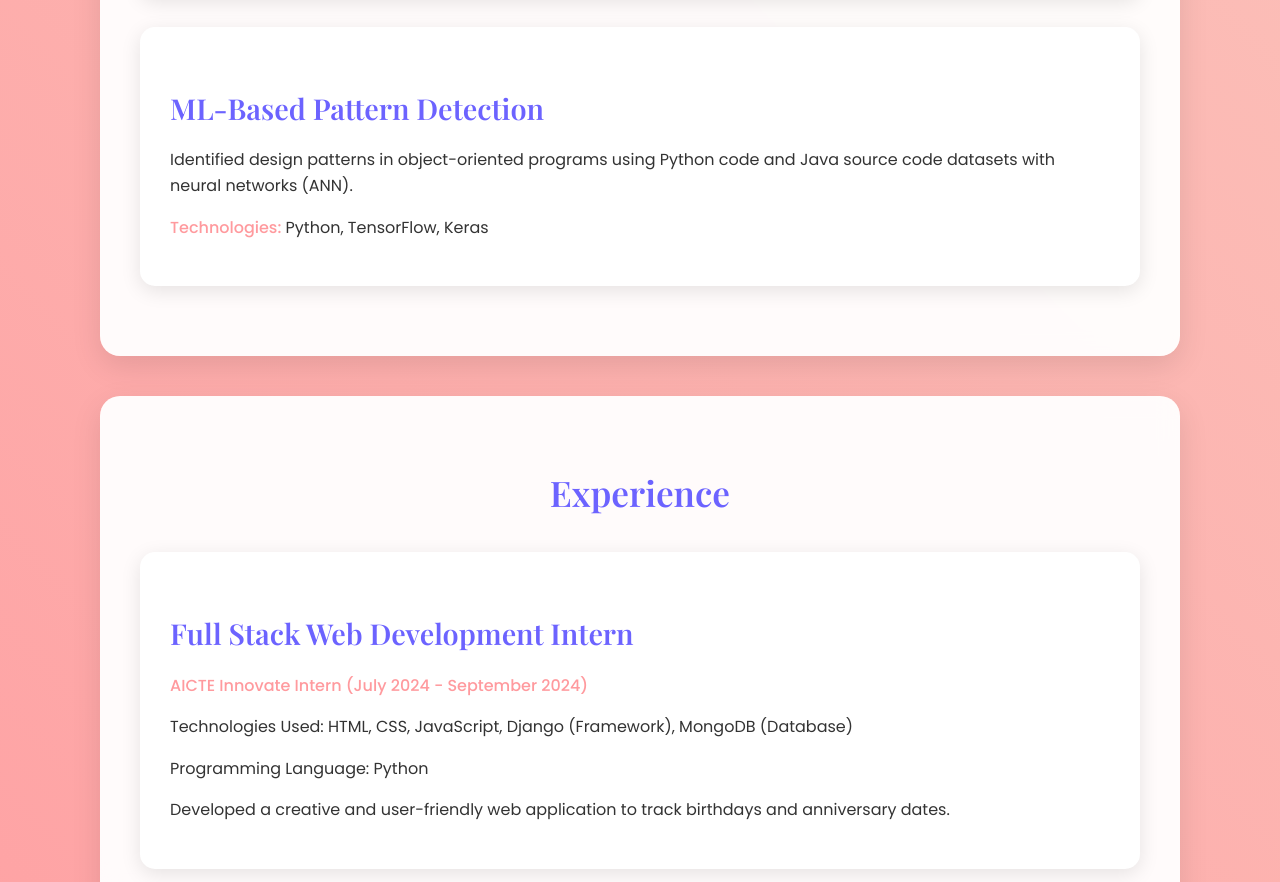
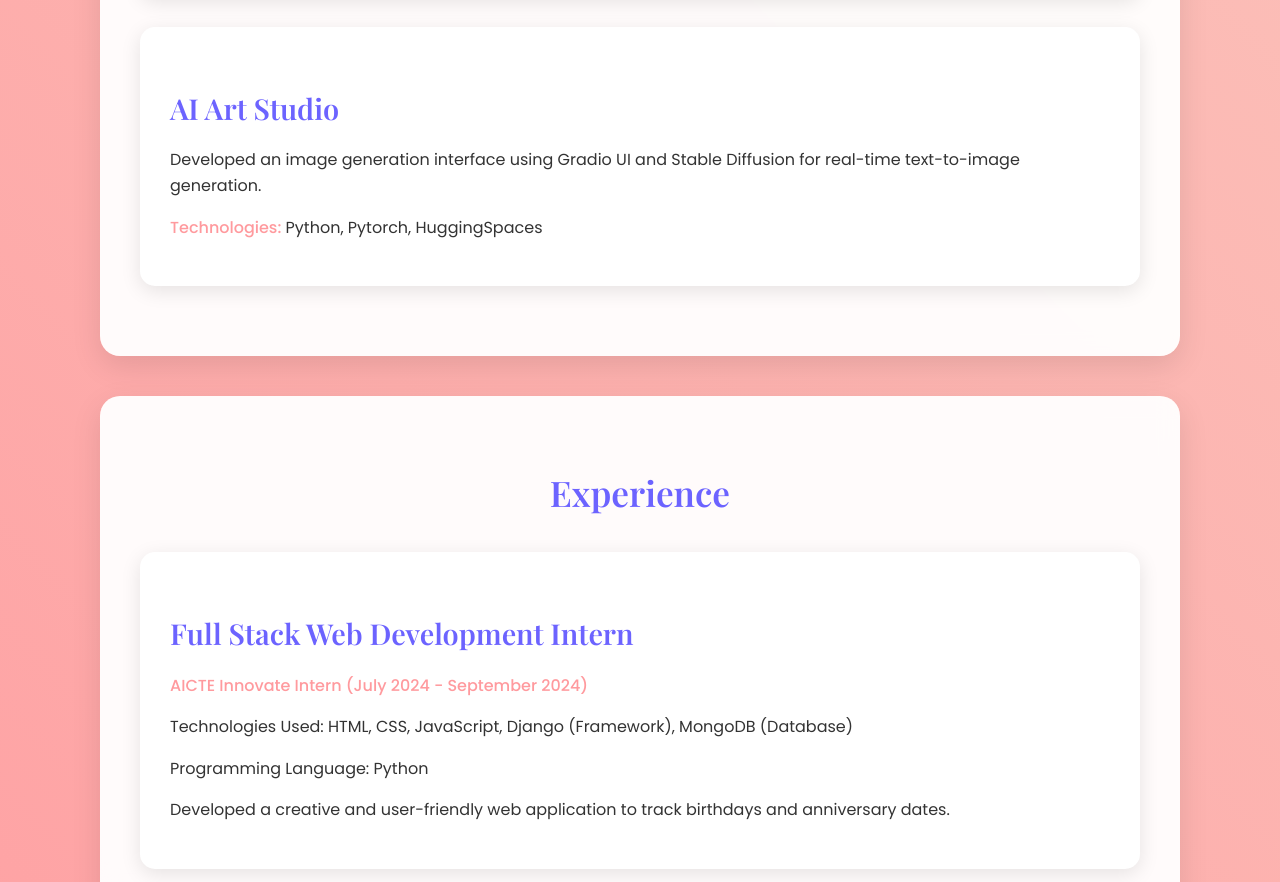
Before and after one commit to Kalavakuri-gopika/Portfolio, a plain HTML site: page index.html in a window 1280 px wide. Shown: the part 1690-2572 px from the top of the page. Drawn offline with nearby package versions, Linux system fonts and the light colour scheme.

Commit message:
Update index.html

```diff
--- a/index.html
+++ b/index.html
@@ -407,9 +407,9 @@
         </div>
 
         <div class="project-card">
-            <h3>ML-Based Pattern Detection</h3>
-            <p>Identified design patterns in object-oriented programs using Python code and Java source code datasets with neural networks (ANN).</p>
-            <p><em>Technologies:</em> Python, TensorFlow, Keras</p>
+            <h3>AI Art Studio</h3>
+            <p>Developed an image generation interface using Gradio UI and Stable Diffusion for real-time text-to-image generation.</p>
+            <p><em>Technologies:</em> Python, Pytorch, HuggingSpaces</p>
         </div>
     </section>
 
```
